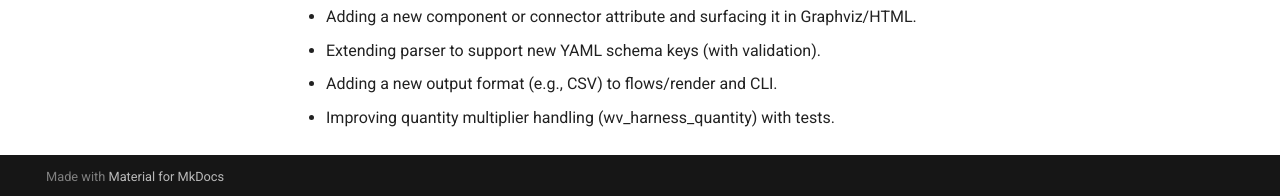
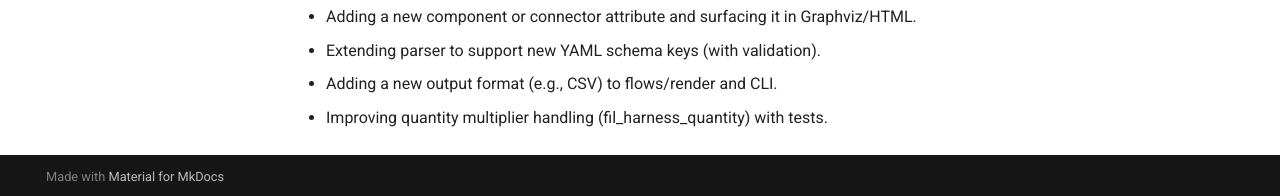
Before and after one commit to laurierloi/filare, an MkDocs documentation site: the page built from docs/dev/metadata_guide.md, in a window 1280 px wide and 900 px high, scrolled down 635 px. Shown: the part 701-897 px from the top of the window. Built offline with MkDocs 1.6.1 and Material for MkDocs 9.7.7, drawn with Linux system fonts in a browser that asks for light colours; comment, search, counter and statistics services are not loaded.

```diff
--- a/RefactorPlan.txt
+++ b/RefactorPlan.txt
@@ -1,7 +1,7 @@
 Outstanding refactor tasks (completed items removed)
 
 1) Shim cleanup and import convergence
-- Remove remaining legacy wv_* shims once all imports are migrated to models/parser/flows/render.
+- Remove remaining legacy wv_* shims once all imports are migrated to models/parser/flows/render (verify no references remain).
 - Update tooling scripts (pre-commit, build_examples, CI) to avoid legacy paths.
 - Track removal in Refactor.log.
 
--- a/docs/dev/metadata_guide.md
+++ b/docs/dev/metadata_guide.md
@@ -32,4 +32,4 @@
 - Adding a new component or connector attribute and surfacing it in Graphviz/HTML.
 - Extending parser to support new YAML schema keys (with validation).
 - Adding a new output format (e.g., CSV) to flows/render and CLI.
-- Improving quantity multiplier handling (wv_harness_quantity) with tests.
+- Improving quantity multiplier handling (fil_harness_quantity) with tests.
```
